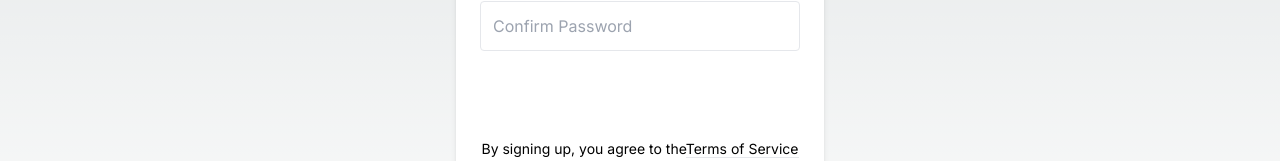
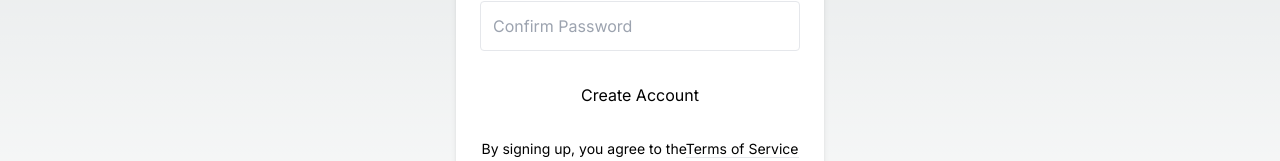
Before and after one commit to joshua95-web/Josh-Auth-Site-Test, a Next.js app in the folder joshauthtestsite/: page /signup in a window 1280 px wide. Shown: the part 443-604 px from the top of the page. Built offline with nearby package versions, Linux system fonts and the light colour scheme.

Commit message:
changed create account button to black text

```diff
--- a/joshauthtestsite/app/signup/page.tsx
+++ b/joshauthtestsite/app/signup/page.tsx
@@ -40,7 +40,7 @@ export default function SignUp() {
 
                     <button
                         type="submit"
-                        className="w-full text-center py-3 rounded bg-green text-white hover:bg-green-dark focus:outline-none my-1"
+                        className="w-full text-center py-3 rounded bg-green text-black hover:bg-green-dark focus:outline-none my-1"
                     >Create Account</button>
 
                     <div className="text-center text-sm text-grey-dark mt-4">
```
